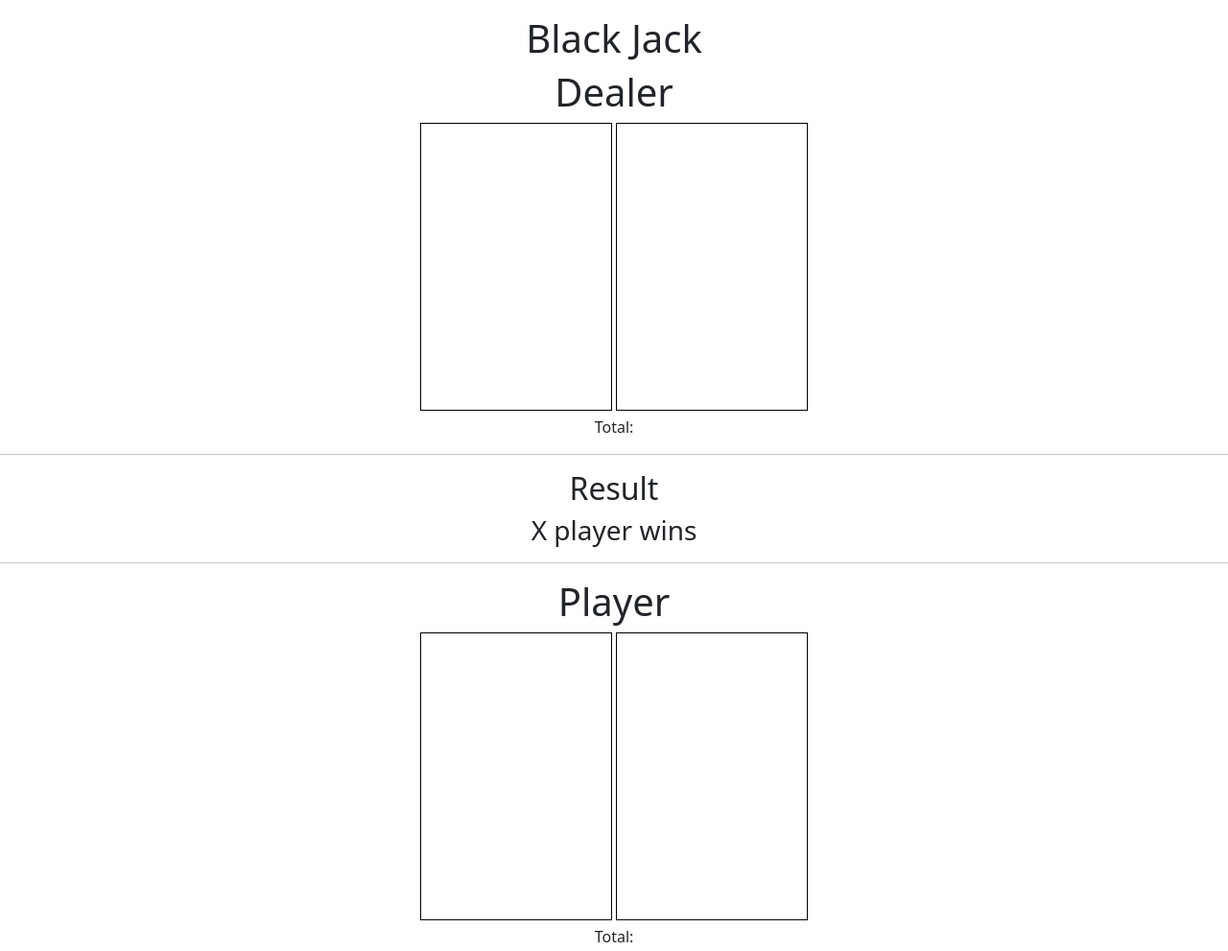
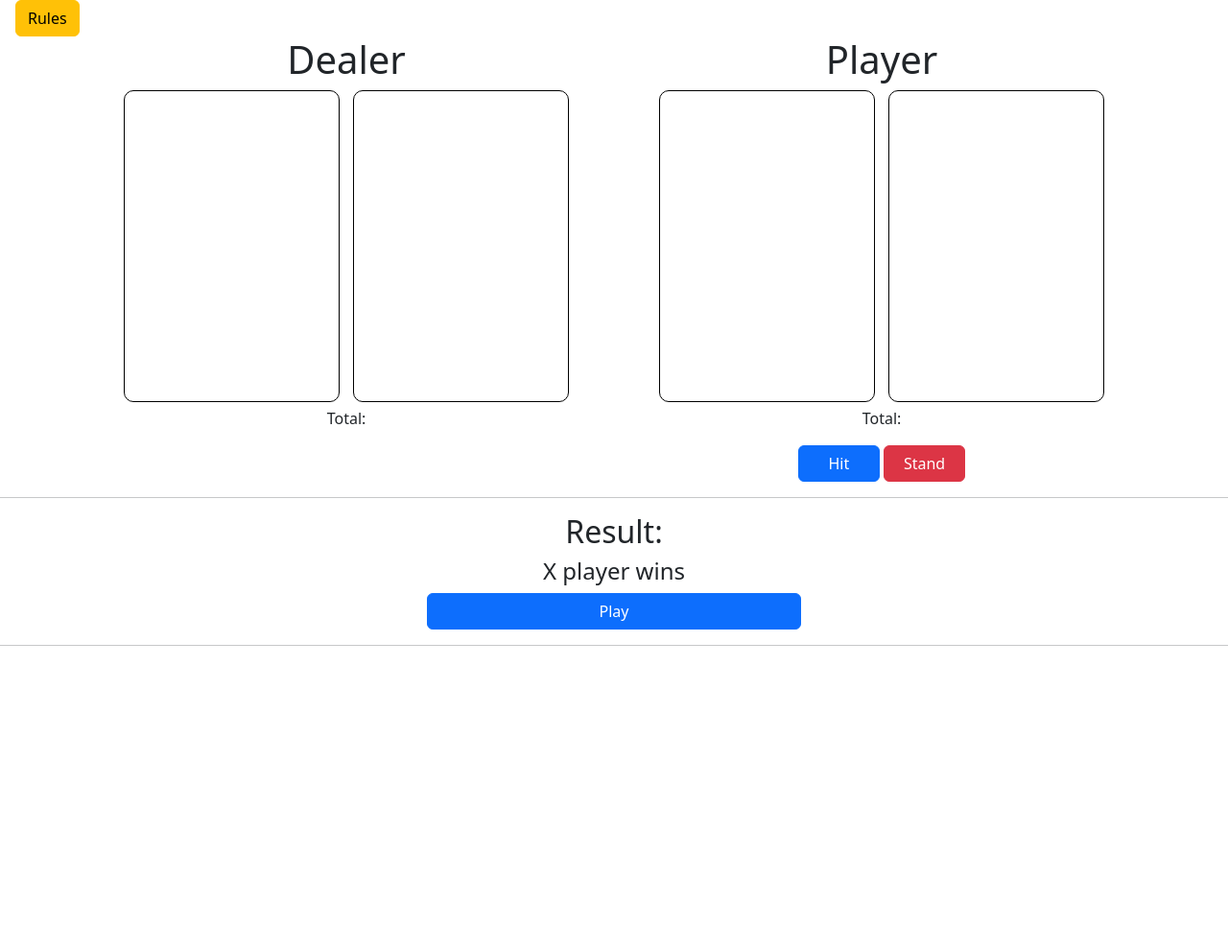
Before and after one commit to jcoop32/blackjack-browser, a plain HTML site: page index.html in a window 1280 px wide. Shown: the whole page at 96% size. After the commit the page ends 800 px from the top, so only its background shows below. Drawn offline with nearby package versions, Linux system fonts and the light colour scheme.

Commit message:
foramt changed to fit on one screen

```diff
--- a/index.html
+++ b/index.html
@@ -20,8 +20,11 @@
     <title>Black Jack</title>
   </head>
   <body>
-    <h1 class="container text-center pt-3">Black Jack</h1>
+    <button class="btn btn-warning mx-3" id="rules-btn">Rules</button>
+    <!-- <h1 class="container text-center pt-3">Black Jack</h1> -->
 
+    <div class="container game-container">
+      <!--dealer container-->
       <div class="container text-center card-container">
         <h1>Dealer</h1>
         <div class="cardbox">
@@ -30,16 +33,9 @@
         <div id="dealerbox2" class="cardbox">
           <img id="dealer-card-2" />
         </div>
+        <p class="container text-center" id="dealer-total">Total:</p>
       </div>
-    <p class="container text-center" id="dealer-total">Total:</p>
-    <hr />
-
-    <div class="container text-center card-container">
-      <h2>Result</h2>
-      <h3>X player wins</h3>
-    </div>
-    <hr />
-
+      <!--player container-->
       <div class="container text-center card-container">
         <h1>Player</h1>
         <div id="playerbox1" class="cardbox">
@@ -49,6 +45,20 @@
           <img id="player-card-2" />
         </div>
         <p class="container text-center" id="player-total">Total:</p>
+        <div class="btn-container container">
+          <button id="hit" class="btn btn-primary col-2">Hit</button>
+          <button id="stand" class="btn btn-danger col-2">Stand</button>
         </div>
+      </div>
+    </div>
+    <hr />
+
+    <!--result container-->
+    <div class="container text-center card-container">
+      <h2>Result:</h2>
+      <h4>X player wins</h4>
+      <button class="btn btn-primary" id="play-btn">Play</button>
+    </div>
+    <hr />
   </body>
 </html>
--- a/style.css
+++ b/style.css
@@ -1,11 +1,20 @@
 .cardbox {
   display: inline-flex;
   border: 1px solid black;
-  width: 200px;
-  height: 300px;
+  border-radius: 10px;
+  width: 225px;
+  height: 325px;
+  margin: auto 5px auto 5px;
 }
 .card-container {
   display: block;
+}
+.game-container {
+  display: flex;
   flex-direction: row;
   justify-content: center;
+  align-content: center;
 }
+#play-btn {
+  width: 35%;
+}
```
Lines whose indentation alone changed are shown as unchanged.
